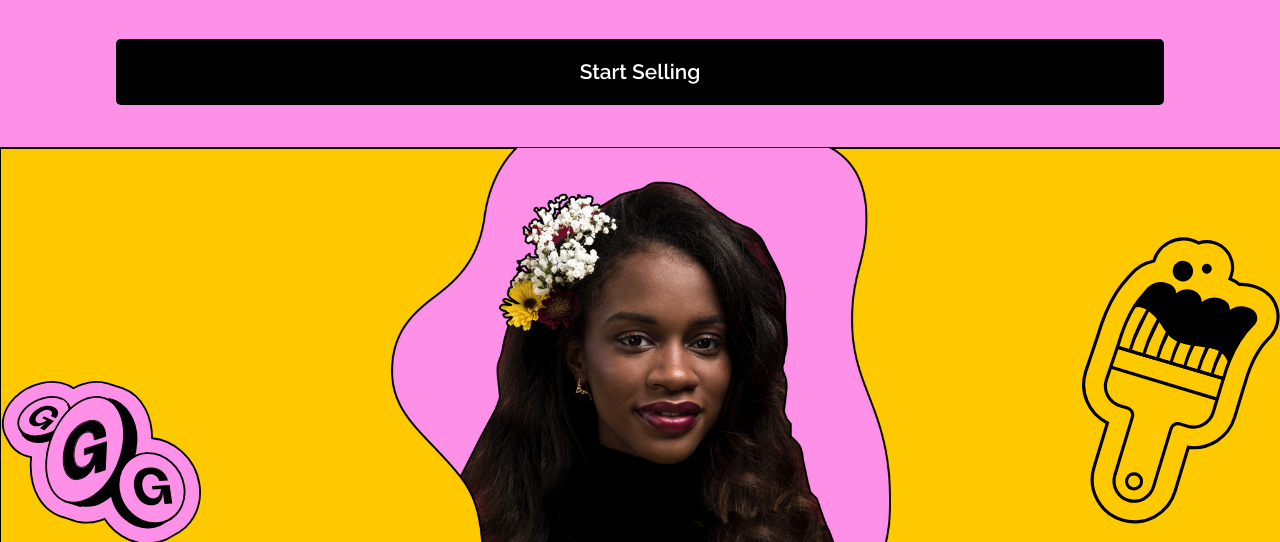
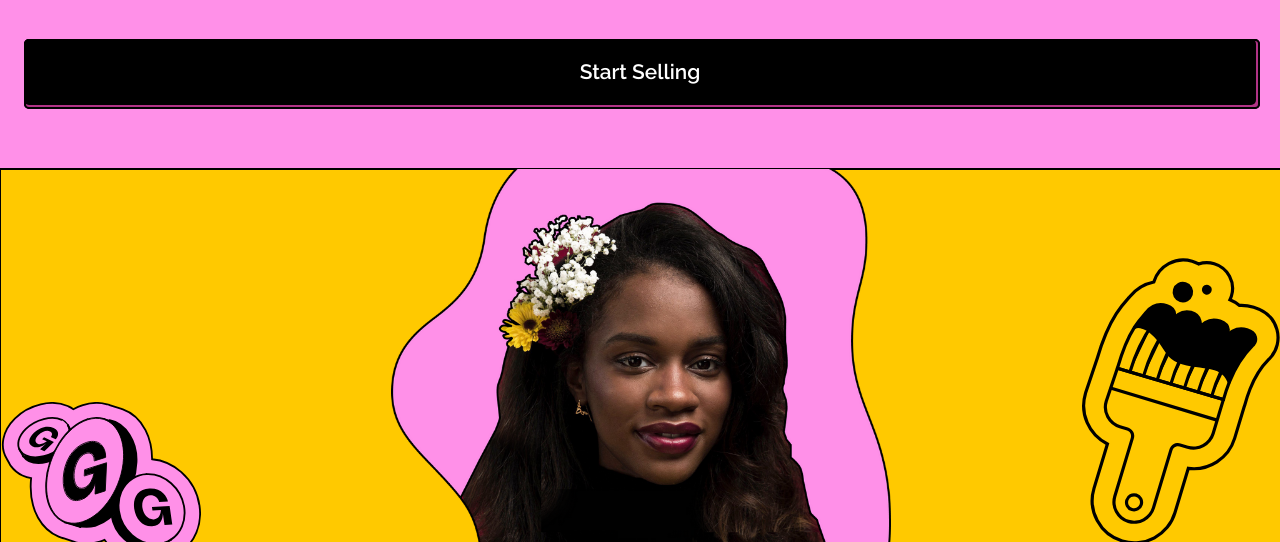
Before and after one commit to danishhansari/Gumroad, a plain HTML site: page index.html in a window 1280 px wide. Shown: the part 258-800 px from the top of the page. Drawn offline with nearby package versions, Linux system fonts and the light colour scheme.

Commit message:
Cards section done

```diff
--- a/index.html
+++ b/index.html
@@ -48,7 +48,7 @@
             <div class="container">
                 <h2>Go from zero to $1</h2>
                 <p>With Gumroad, anyone can earn their first dollar online. Just start with what you know, see that sticks, and get paid. It's that easy</p>
-                <a href="#">Start Selling</a>
+                <a class="link"href="#">Start Selling</a>
             </div>
         </div>
         <div class="image">
--- a/style.css
+++ b/style.css
@@ -173,62 +173,53 @@ button.open :is(.top,.bottom){
 .hero .selling{
     z-index: 1;
 }
-.hero .selling a{
+.hero .selling .link{
+    display: block;
     font-size: 1.3em;
-    display: block;
+    padding-block:1em;
     background: #000;
-    color: #fff;
-    width: 85%;
-    margin-inline: auto;
-    margin-bottom: 2em;
-    padding-block: 1em;
+    color: white;
+    margin-block: 1em;
+    margin-bottom: 3em;
     border-radius: 5px;
+    transition: .3s transform ease,.3s background ease;
     position: relative;
-    transition: .3s;
 }
-.hero .selling a::after{
+
+.hero .selling .link::after,
+.hero .selling .link::before{
     content: '';
-    font-size: 1.3em;
-    display: block;
-    background:var(--pink);
+    position: absolute;
+    top: 0;
+    left: 0;
+    height: 100%;
+    width: 100%;
+    transition: .3s transform ease;
+    border-radius: inherit;
     border: 2px solid black;
-    color: #fff;
-    width: 100%;
-    position: absolute;
-    top: 5px;
-    left: 5px;
-    margin-inline: auto;
-    margin-bottom: 2em;
-    padding-block: 1.2em;
-    border-radius: 5px;
-    z-index:-1;
-    opacity: 0;
-    transition:  display .2s ease-out;
+    text-align: center;
+    color: white;
 }
-.hero .selling a::before{
-    content: '';
-    font-size: 1.3em;
-    display: block;
-    background:var(--yellow-light);
-    border: 2px solid black;
-    color: #fff;
-    width: 100%;
-    position: absolute;
-    top: 12px;
-    left: 12px;
-    margin-inline: auto;
-    margin-bottom: 2em;
-    padding-block: 1.2em;
-    border-radius: 5px;
-    z-index:-1;
-    opacity: 0;
-    transition:  opacity .1s ease-out .1s;
+.hero .selling .link::after{
+    z-index: -4;
+    background: var(--yellow-light);
 }
-.hero .selling a:hover:after,
-.hero .selling a:hover::before{
-    opacity: 1;
+.hero .selling .link::before{
 
+    z-index: -2;
+    background:var(--dark-pink);
 }
+.hero .selling .link:hover{
+     transform: translate(-5px,-5px);
+}
+.hero .selling .link:hover::after{
+    transform: translate(10px,10px);
+}
+.hero .selling .link:hover:before{
+    transform: translate(20px, 20px);
+}
+
+
 .hero .image{
     border: 1px solid;
     background: var(--yellow-dark);
@@ -487,7 +478,7 @@ align-items: center;
 .sell-anything .sell-img{
     background: url('img/pay-month.svg'),var(--green);
     height: 70vh;
-    background-size: cover;
+    background-size: contain;
     background-position:center;
     background-repeat: no-repeat;
 }
@@ -703,8 +694,7 @@ font-weight: 600;
     z-index: 1;
     cursor: pointer;
 }
-.item span::after,
-.item span::before{
+.item span::after{
     content: '';
     position: absolute;
     top: 0px;
@@ -716,18 +706,17 @@ font-weight: 600;
     border-radius: inherit;
     border: inherit;
     text-align: center;
-    background: #000;
     color: white;
 }
 .item span:hover{
     text-align: right;
-    background: white;
+    background: black;
     transform: translate(-8px , -8px);
+    z-index: 1;
 }
 .item span:hover::after{
     background: white;
-    transform: translate(-6px,-6px);
-    /* z-index: -1; */
+    transform: translate(-5px,-5px);
 }
 
 .inspiration .grid-1,
```
